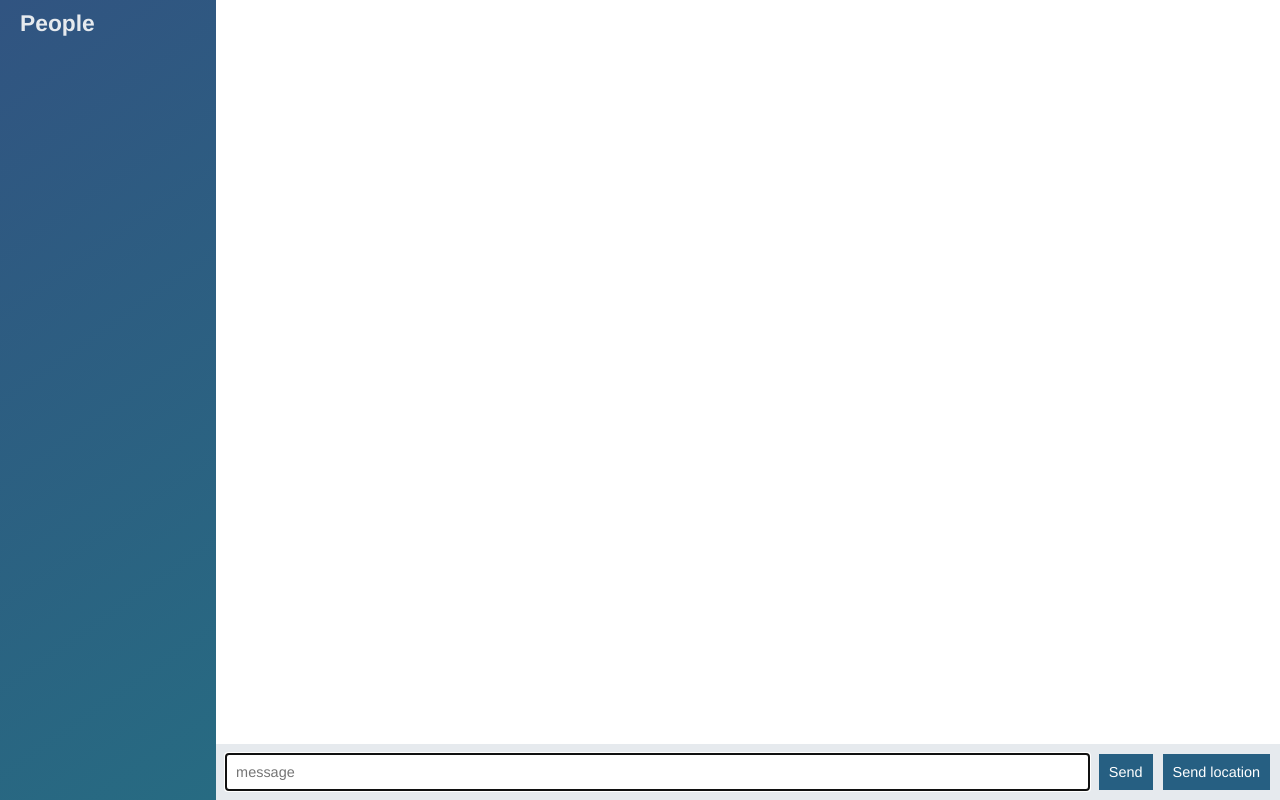
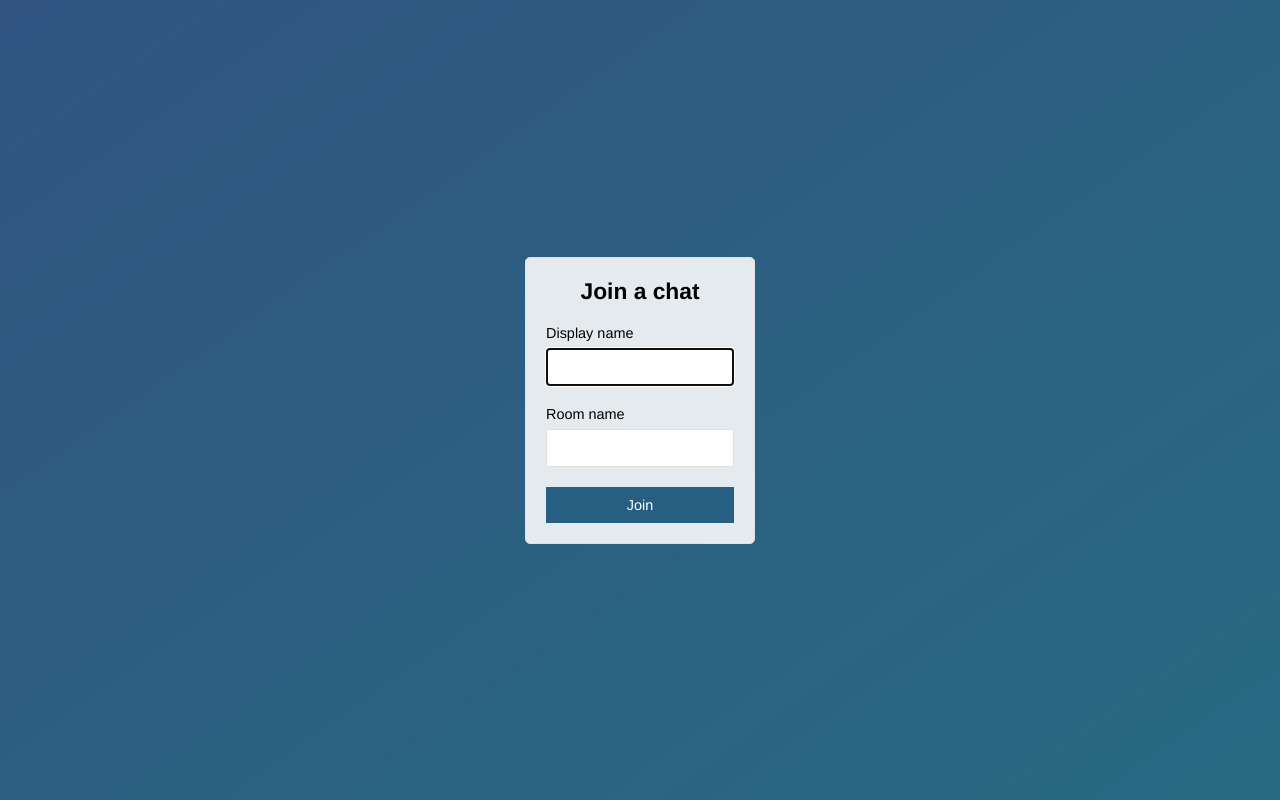
Before and after one commit to nishantbisen09/ChattApp, a website: page public/index.html in a window 1280 px wide. Drawn offline with nearby package versions, Linux system fonts and the light colour scheme; no server answers.

Commit message:
join room interface

```diff
--- a/public/index.html
+++ b/public/index.html
@@ -2,62 +2,29 @@
 <html>
   <head>
     <meta charset="utf-8">
+    <title>Join | ChatApp</title>
+    <meta name="viewport" content="width=device-width,initial-scale=1,user-scalable=no">
     <link rel="stylesheet" href="/css/styles.css">
-    <title>Chat app</title>
   </head>
-  <body class="chat">
-
-    <div class="chat__sidebar">
-      <h3>People</h3>
-      <div id="users"></div>
+  <body class="centered-form">
+    <div class="centered-form__form">
+      <form action="/chat.html">
+      <div class="form-field">
+        <h3>Join a chat</h3>
+      </div>
+      <div class="form-field">
+        <label>Display name</label>
+        <input type="text" name=name"" autofocus>
+      </div>
+      <div class="form-field">
+        <label>Room name</label>
+        <input type="text" name="room">
+      </div>
+      <div class="form-field">
+        <button>Join</button>
+      </div>
+    </form>
     </div>
 
-    <div class="chat__main">
-
-      <ol id="messages" class="chat__messages"> </ol>
-
-      <div class="chat__footer">
-        <form id="message-form">
-          <input type="text" name="message" placeholder="message" autofocus autocomplete="off"/>
-          <button>Send</button>
-        </form>
-        <button id="send-location">Send location</button>
-
-      </div>
-
-
-    </div>
-
-    <script id="message-template" type="text/template">
-        <li class="message">
-          <div class="message__title">
-            <h4>{{from}}</h4>
-            <span>{{createdAt}}</span>
-          </div>
-          <div class="message__body">
-            <p>{{message}}</p>
-          </div>
-        </li>
-    </script>
-
-    <script id="location-message-template" type="text/template">
-        <li class="message">
-          <div class="message__title">
-            <h4>{{from}}</h4>
-            <span>{{createdAt}}</span>
-          </div>
-          <div class="message__body">
-            <a href="{{url}}" target="_blank">My current location</a>
-          </div>
-        </li>
-    </script>
-
-
-
-<script src="/socket.io/socket.io.js" charset="utf-8"></script>
-<script src="/js/libs/jquery-3.3.1.min.js"></script>
-<script src="/js/libs/moment.js"></script>
-<script src="/js/libs/mustache.js"></script>
-<script src="/js/index.js"></script>
   </body>
 </html>
```
Also changed, not shown: public/chat.html (added, +63 -0 lines), public/js/chat.js (renamed from public/js/index.js).
